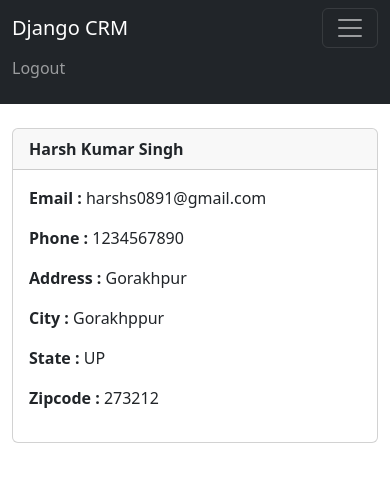
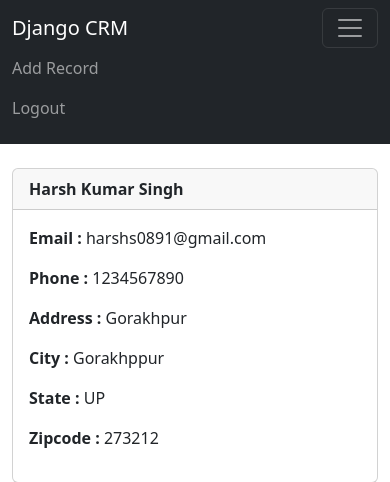
Before and after one commit to Harshs0891/Django-CRM, a Django app: page /record/1 in a window 390 px wide, after a click that opens the changed part. Shown: the top 482 px of the page. Run offline with Django 5.2, Linux system fonts and the light colour scheme; a user stored in the database is signed in; data comes from the database, SQL or seed files in the repository; both versions use the stored data as it was after the commit.

Commit message:
Add Records

```diff
--- a/website/templates/navbar.html
+++ b/website/templates/navbar.html
@@ -7,6 +7,9 @@
       <div class="collapse navbar-collapse" id="navbarSupportedContent">
         <ul class="navbar-nav me-auto mb-2 mb-lg-0">
           {% if user.is_authenticated %}
+            <li class="nav-links">
+              <a class="nav-link" href="{% url "add_record" %}">Add Record</a>
+            </li>
             <li class="nav-item">
               <a class="nav-link" href="{% url "logout" %}">Logout</a>
             </li>
--- a/website/urls.py
+++ b/website/urls.py
@@ -8,4 +8,5 @@ urlpatterns = [
     path('register/',views.register_user,name="register"),
     path('record/<int:pk>',views.customer_record,name="record"),
     path('delete_record/<int:pk>',views.delete_record,name="delete_record"),
+    path('add_record/',views.add_record,name="add_record"),
 ]
--- a/website/views.py
+++ b/website/views.py
@@ -1,7 +1,7 @@
 from django.shortcuts import render,redirect
 from django.contrib.auth import authenticate,login,logout
 from django.contrib import messages
-from .forms import SignUpForm
+from .forms import SignUpForm,AddRecordForm
 from .models import Record
 
 # Create your views here.
@@ -75,3 +75,17 @@ def delete_record(request,pk):
     else:
         messages.success(request,'You must be logged in to delete the record')
         return redirect('home')
+
+
+def add_record(request):
+    form = AddRecordForm(request.POST or None)
+    if request.user.is_authenticated:
+        if request.method == 'POST':
+            if form.is_valid():
+                add_record = form.save()
+                messages.success(request,"Record Added...")
+                return redirect('home')
+        return render(request,'add_record.html',{'form':form})
+    else:
+        messages.success(request,"You must be logged in to add a record")
+        return redirect('home')
```
Also changed, not shown: website/forms.py (+16 -0 lines), website/templates/add_record.html (added, +15 -0 lines), db.sqlite3.
